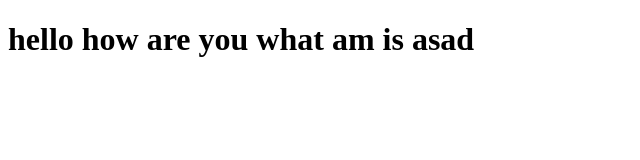
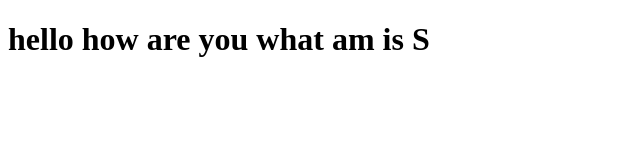
Before and after one commit to ganuborade/food_delivery, a website: page index.html in a window 1280 px wide. Shown: the whole page, without its empty margins (0-640 px from the left). Drawn offline with Linux system fonts and the light colour scheme.

Commit message:
fix: correct h1 content in index.html

```diff
--- a/index.html
+++ b/index.html
@@ -8,6 +8,6 @@
 </head>
 <body>
 
-<h1>hello how are you what am is asad<h1>
+<h1>hello how are you what am is S<h1>
  </body>
 </html>
```
